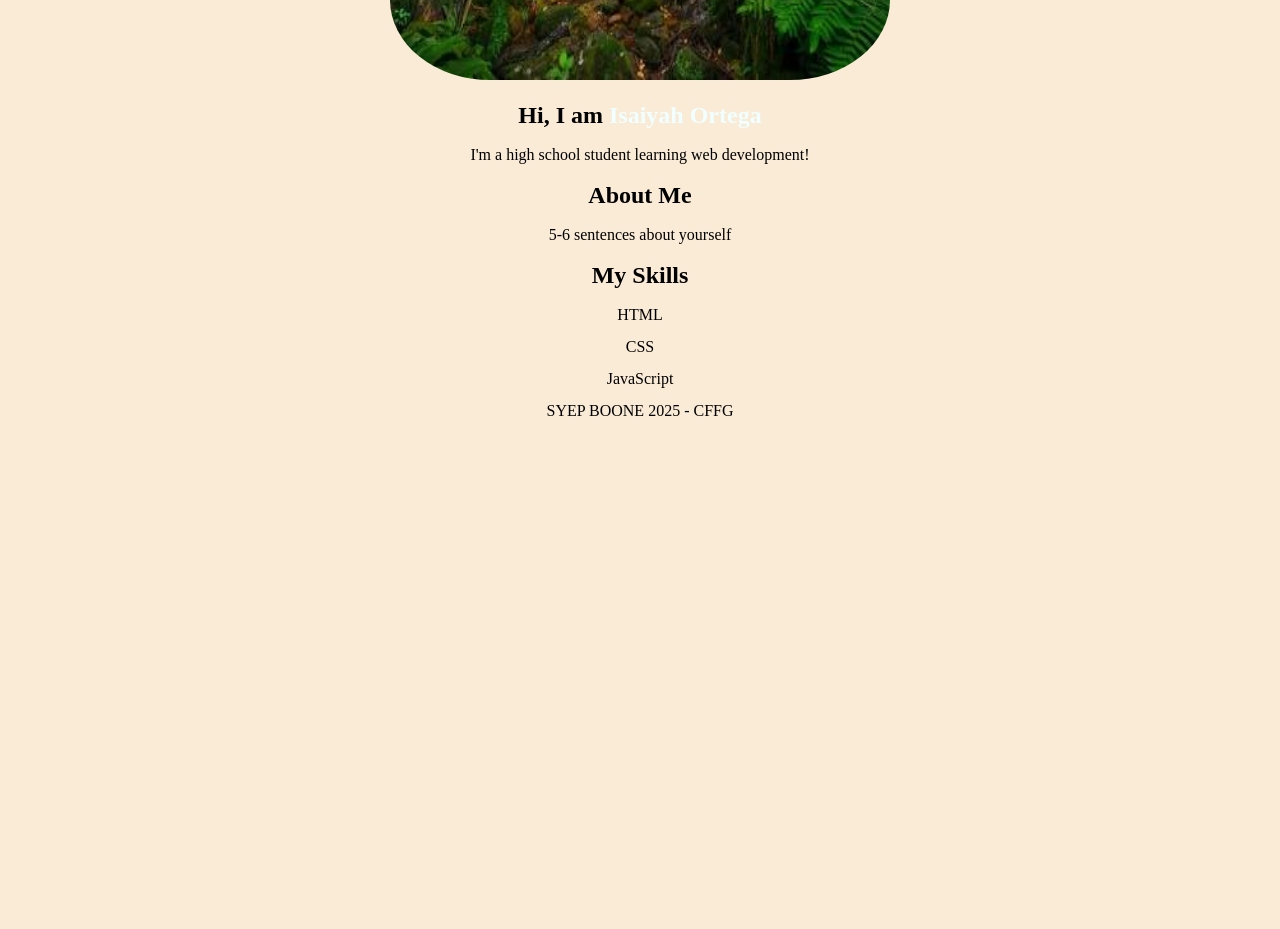
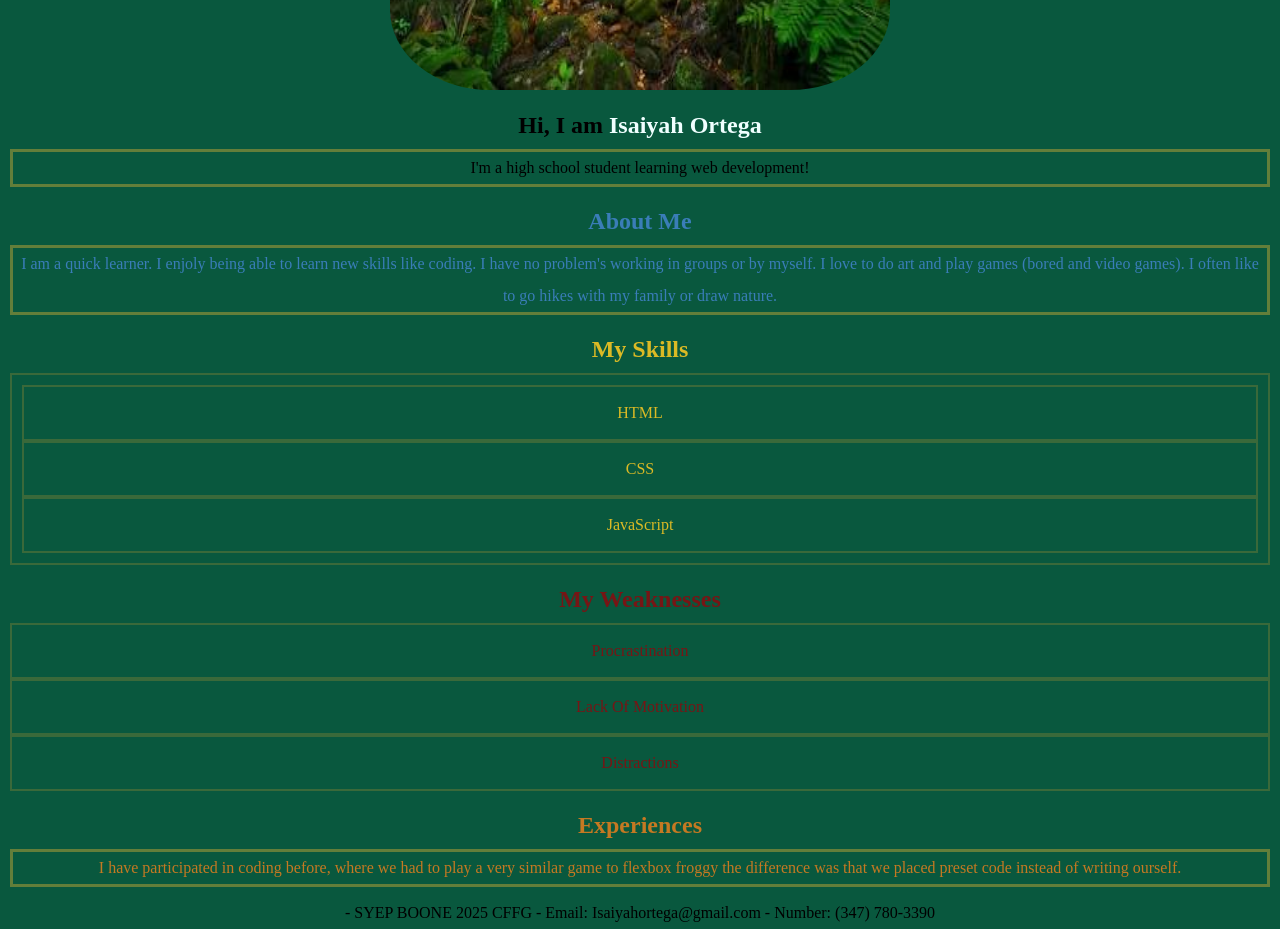
Before and after one commit to isaiyahO14/SYEP-Boone-Isaiyah-, a plain HTML site: page index.html in a window 1280 px wide. Shown: the part 320-1249 px from the top of the page. Before the commit the page ends 800 px from the top, so only its background shows below. Drawn offline with Linux system fonts and the light colour scheme.

Commit message:
Completed Assignment

```diff
--- a/index.html
+++ b/index.html
@@ -18,7 +18,8 @@
 
   <section id="about" class="section">
     <h2>About Me</h2>
-    <p>5-6 sentences about yourself </p>
+    <p>I am a quick learner. I enjoly being able to learn new skills like coding. I have no problem's working in groups or by myself.
+    I love to do art and play games (bored and video games). I often like to go hikes with my family or draw nature.</p>
   </section>
 
   <section id="skills" class="section">
@@ -30,8 +31,20 @@
     </div>
   </section>
 
+  <section id="weak" class="section">
+    <h2>My Weaknesses</h2>
+      <div>Procrastination</div>
+      <div>Lack Of Motivation</div>
+      <div>Distractions</div>
+  </section>
+
+  <section id="EXP" class="section">
+    <h2>Experiences</h2>
+    <p>I have participated in coding before, where we had to play a very similar game to
+    flexbox froggy the difference was that we placed preset code instead of writing ourself.</p>
+  </section>
 </body>
 
 
-<footer> SYEP BOONE 2025 - CFFG</footer>
+<footer> - SYEP BOONE 2025 CFFG - Email: Isaiyahortega@gmail.com - Number: (347) 780-3390 </footer>
 </html>
--- a/style.css
+++ b/style.css
@@ -5,7 +5,7 @@
 }
 
 body{
-    background-color:antiquewhite;
+    background-color:rgb(9, 88, 62);
     text-align:center;
     line-height:2;
 }
@@ -17,3 +17,31 @@ body{
 .accent{
     color:azure;
 }
+.section{
+    font:250px;
+}
+#weak{
+    color:rgb(119, 21, 21)
+}
+#skills{
+   color: rgb(219, 186, 37);
+}
+#about{
+    color: rgb(58, 125, 184);
+}
+#EXP{
+    color: rgb(197, 121, 34);
+}
+section{
+     margin: 10px;
+
+}
+div{
+    border: 2px double rgb(58, 105, 58);
+}
+div{
+    padding: 10px;
+}
+p{
+    border: solid rgb(99, 126, 58);
+}
```
